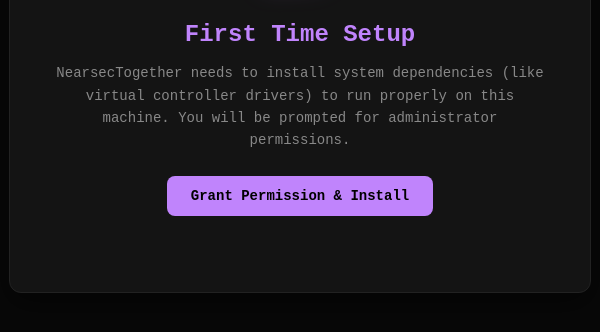
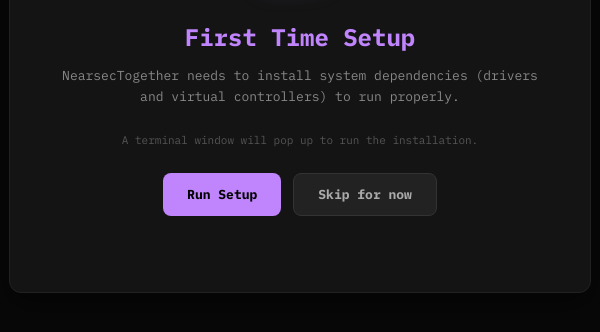
Before and after one commit to TheRealFame/NearsecTogether, an Electron app: page src/pages/setup.html in a window 600 px wide. Shown: the part 316-648 px from the top of the page. Drawn offline with Linux system fonts and the light colour scheme.

Commit message:
Overhauled UI, fixed cross-platform setup, and excluded cache

```diff
--- a/package.json
+++ b/package.json
@@ -52,7 +52,8 @@
       "!src/docs",
       "!**/*.md",
       "!.github",
-      "!kbm_presets"
+      "!kbm_presets",
+      "!.flatpak-builder"
     ],
     "asarUnpack": [
       "src/sidecar/**/*",
--- a/src/pages/setup.html
+++ b/src/pages/setup.html
@@ -3,15 +3,32 @@
 <head>
   <meta charset="utf-8">
   <title>NearsecTogether Setup</title>
+  <link href="https://fonts.googleapis.com/css2?family=IBM+Plex+Mono:wght@400;600;700&display=swap" rel="stylesheet">
   <style>
-    body { background: #080808; color: #e8e8e8; font-family: monospace; display: flex; flex-direction: column; align-items: center; justify-content: center; height: 100vh; margin: 0; text-align: center; }
-    .card { background: #141414; border: 1px solid #222; border-radius: 12px; padding: 40px; max-width: 500px; box-shadow: 0 10px 30px rgba(0,0,0,0.5); }
+    /* Fixed: This ensures the black background fills the entire window */
+    html, body {
+      width: 100%; height: 100%;
+      margin: 0; padding: 0;
+      background: #080808;
+      color: #e8e8e8;
+      font-family: 'IBM Plex Mono', monospace;
+      display: flex; flex-direction: column;
+      align-items: center; justify-content: center;
+      overflow: hidden;
+    }
+    .card { background: #141414; border: 1px solid #222; border-radius: 12px; padding: 40px; max-width: 500px; box-shadow: 0 10px 30px rgba(0,0,0,0.5); text-align: center; }
     img { width: 80px; margin-bottom: 20px; filter: drop-shadow(0 0 15px rgba(192,132,252,0.4)); }
     h1 { margin: 0 0 10px; color: #c084fc; font-size: 24px; }
-    p { color: #888; line-height: 1.6; margin-bottom: 24px; font-size: 14px; }
-    button { background: #c084fc; color: #000; border: none; padding: 12px 24px; border-radius: 8px; font-weight: bold; font-family: inherit; font-size: 14px; cursor: pointer; transition: all 0.2s; }
+    p { color: #888; line-height: 1.6; margin-bottom: 24px; font-size: 13px; }
+
+    .btn-row { display: flex; gap: 12px; justify-content: center; margin-top: 20px; }
+    button { background: #c084fc; color: #000; border: none; padding: 12px 24px; border-radius: 8px; font-weight: bold; font-family: inherit; font-size: 13px; cursor: pointer; transition: all 0.2s; }
     button:hover { background: #d495ff; transform: scale(1.02); }
     button:disabled { background: #444; color: #888; cursor: not-allowed; transform: none; }
+
+    .skip-btn { background: #222; color: #aaa; border: 1px solid #333; }
+    .skip-btn:hover { background: #333; color: #fff; border-color: #555; }
+
     #status { margin-top: 20px; font-size: 12px; color: #facc15; min-height: 16px; }
     .err { color: #f87171 !important; }
   </style>
@@ -20,8 +37,13 @@
   <div class="card">
     <img src="../../assets/NearsecTogether.png" alt="Logo">
     <h1>First Time Setup</h1>
-    <p>NearsecTogether needs to install system dependencies (like virtual controller drivers) to run properly on this machine. You will be prompted for administrator permissions.</p>
-    <button id="btn" onclick="startSetup()">Grant Permission & Install</button>
+    <p>NearsecTogether needs to install system dependencies (drivers and virtual controllers) to run properly.</p>
+    <p style="font-size: 11px; color: #555;">A terminal window will pop up to run the installation.</p>
+
+    <div class="btn-row">
+      <button id="btn" onclick="startSetup()">Run Setup</button>
+      <button class="skip-btn" onclick="window.electronAPI.continueBoot()">Skip for now</button>
+    </div>
     <div id="status"></div>
   </div>
 
@@ -30,23 +52,24 @@
       const btn = document.getElementById('btn');
       const status = document.getElementById('status');
       btn.disabled = true;
-      btn.textContent = 'Installing... (This may take a minute)';
+      btn.textContent = 'Running...';
       status.className = '';
-      status.textContent = 'Waiting for OS permission prompt...';
+      status.textContent = 'Please check the terminal window that just opened...';
 
       if (window.electronAPI) {
         window.electronAPI.runSetup();
 
         window.electronAPI.onSetupSuccess(() => {
           status.style.color = '#4ade80';
-          status.textContent = 'Success! Rebooting app...';
+          status.textContent = 'Success! Starting app...';
+          setTimeout(() => window.electronAPI.continueBoot(), 1000);
         });
 
         window.electronAPI.onSetupFailed((err) => {
           btn.disabled = false;
           btn.textContent = 'Try Again';
           status.className = 'err';
-          status.textContent = 'Installation failed: ' + err;
+          status.textContent = 'Installation failed or was cancelled.';
         });
       }
     }
```
Also changed, not shown: electron-main.js (+33 -20 lines), README.md, assets/screenshots/nearsec-client-home.png (added), 1 other file.
